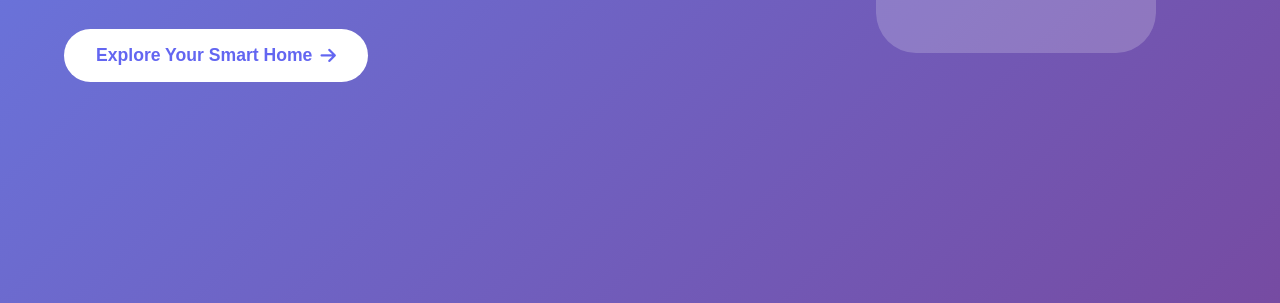
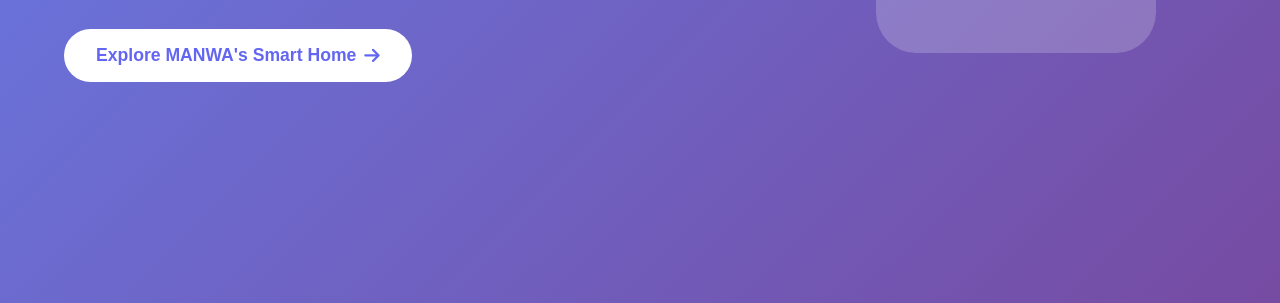
Before and after one commit to safihSou/smart-home-robots, a website: page index.html in a window 1280 px wide. Shown: the part 497-800 px from the top of the page. Drawn offline with Linux system fonts and the light colour scheme.

Commit message:
Fix HTML formatting and update content

```diff
--- a/index.html
+++ b/index.html
@@ -37,7 +37,7 @@
             <h1>Welcome to the Future of <span>Smart Living</span></h1>
             <p>Discover our collection of intelligent home robots designed to make your life easier, smarter, and more enjoyable.</p>
             <button class="cta-button" onclick="scrollToProducts()">
-                Explore Your Smart Home
+                Explore MANWA's Smart Home
                 <i class="fas fa-arrow-right"></i>
             </button>
         </div>
```
